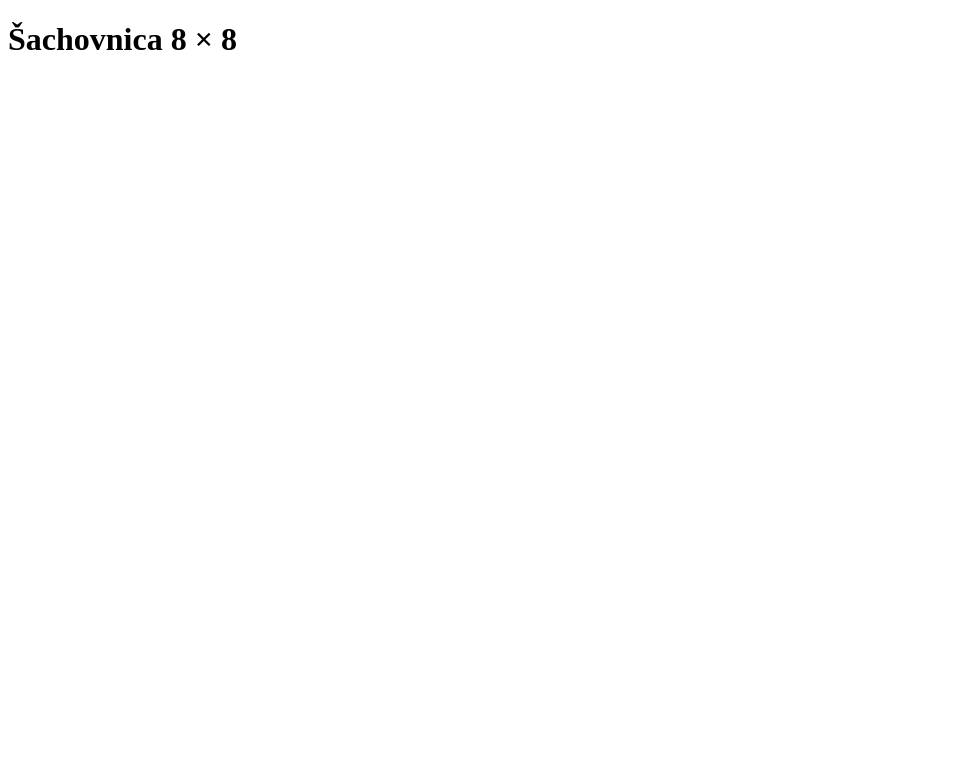
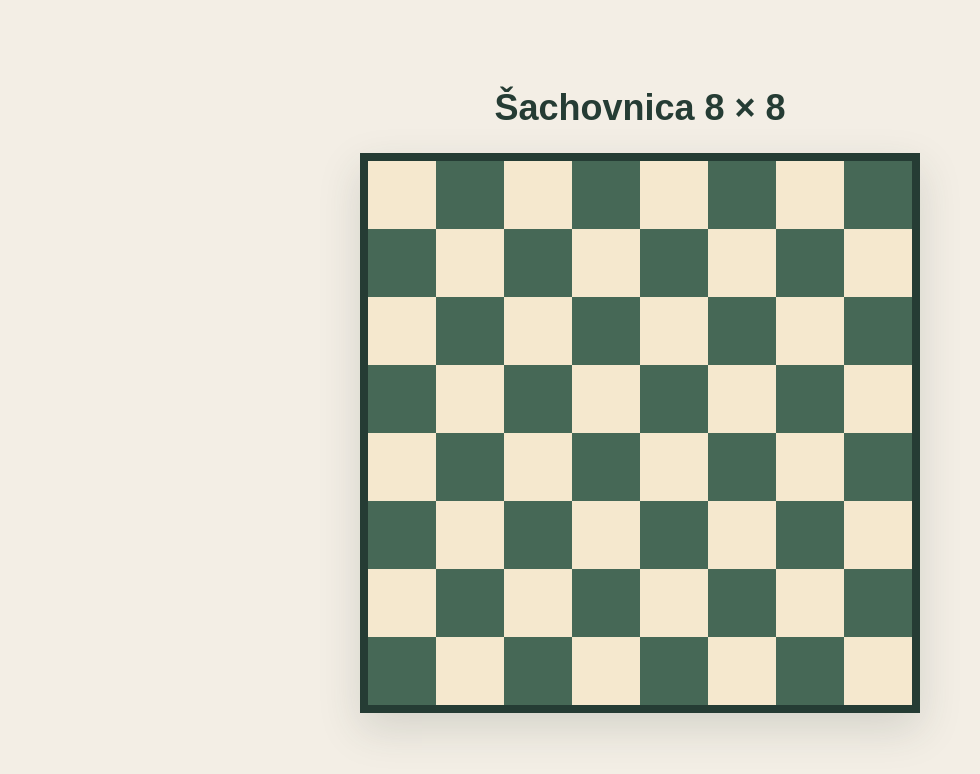
Before and after one commit to 2b2tlover/pdt-sachovnica, a website: page index.html in a window 1280 px wide. Shown: the whole page, without its empty margins (0-980 px from the left). Drawn offline with Linux system fonts and the light colour scheme.

Commit message:
Striedanie farieb, CSS mriezka a navod na spustenie

```diff
--- a/src/main.ts
+++ b/src/main.ts
@@ -1,11 +1,22 @@
+// Nájdeme kontajner pripravený v index.html.
 const sachovnica = document.getElementById("sachovnica");
 const velkost: number = 8;
 
+// Kontrola, že HTML kontajner existuje.
 if (sachovnica !== null) {
+  // Vonkajší cyklus prechádza riadky, vnútorný stĺpce.
   for (let riadok: number = 0; riadok < velkost; riadok++) {
     for (let stlpec: number = 0; stlpec < velkost; stlpec++) {
       const policko = document.createElement("div");
       policko.classList.add("policko");
+
+      // Párny a nepárny súčet strieda farby v oboch smeroch.
+      if ((riadok + stlpec) % 2 === 0) {
+        policko.classList.add("svetle");
+      } else {
+        policko.classList.add("tmave");
+      }
+
       sachovnica.appendChild(policko);
     }
   }
--- a/style.css
+++ b/style.css
@@ -1 +1,44 @@
-/* Vzhľad šachovnice doplníme po vytvorení polí. */
+* {
+  box-sizing: border-box;
+}
+
+body {
+  margin: 0;
+  min-height: 100vh;
+  padding: 32px 16px;
+  display: flex;
+  flex-direction: column;
+  align-items: center;
+  justify-content: center;
+  background: #f3eee5;
+  color: #253c34;
+  font-family: Arial, sans-serif;
+}
+
+h1 {
+  margin: 0 0 24px;
+  font-size: clamp(24px, 5vw, 36px);
+}
+
+#sachovnica {
+  display: grid;
+  grid-template-columns: repeat(8, 1fr);
+  grid-template-rows: repeat(8, 1fr);
+  width: min(100%, 560px);
+  aspect-ratio: 1;
+  border: 8px solid #253c34;
+  box-shadow: 0 16px 40px #253c3426;
+}
+
+.policko {
+  min-width: 0;
+  min-height: 0;
+}
+
+.svetle {
+  background: #f5e8ce;
+}
+
+.tmave {
+  background: #466856;
+}
```
Also changed, not shown: README.md (added), dist/main.js.
